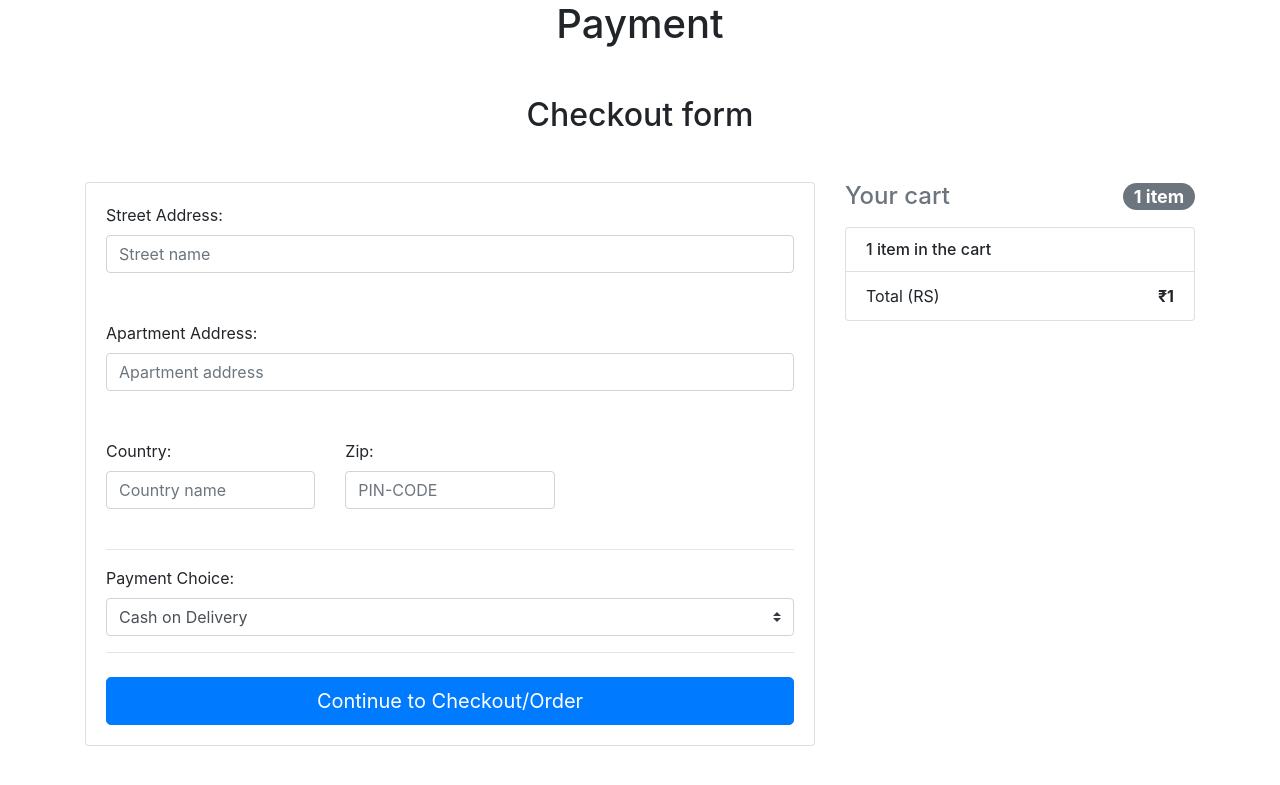
After one commit to Dave108/E-Commerce-Project-Django-, a Django app: template app/templates/checkout.html in a window 1280 px wide. The commit adds this page. Shown: the top 785 px of the page. Run offline with Django 3.2, Linux system fonts and the light colour scheme; the template is opened without the code that fills it: most values are stand-ins (such as "Sample title", 1, 10 or a date in 2020); some libraries are stand-ins or nearby versions.

Commit message:
commit after adding order placement gateway

```diff
--- a/app/templates/cartpage.html
+++ b/app/templates/cartpage.html
@@ -8,7 +8,7 @@
     <!-- Bootstrap CSS -->
     <link rel="stylesheet" href="https://maxcdn.bootstrapcdn.com/bootstrap/4.0.0/css/bootstrap.min.css" integrity="sha384-Gn5384xqQ1aoWXA+058RXPxPg6fy4IWvTNh0E263XmFcJlSAwiGgFAW/dAiS6JXm" crossorigin="anonymous">
 
-    <title>Product Page</title>
+    <title>Cart Page</title>
     <!-- fontawesome script button logos -->
     <script src="https://kit.fontawesome.com/e672d1ec50.js" crossorigin="anonymous"></script>
   </head>
@@ -113,7 +113,7 @@
           <b>Final Price: {{total_kart_price}}</b>
           <p class="text-success"> You will save <span>&#8377;</span>{{discount}} on this order</p>
           <p class="text-center">
-          <a href="#" class="btn btn-sm btn-outline-warning " style="width:250px;">Proceed to Buy</a>
+          <a href="{% url 'checkout' %}" class="btn btn-sm btn-outline-warning " style="width:250px;">Proceed to Buy</a>
           </p>
         </div>
       </div>
--- /dev/null
+++ b/app/templates/checkout.html
@@ -0,0 +1,177 @@
+<!doctype html>
+<html lang="en">
+  <head>
+    <!-- Required meta tags -->
+    <meta charset="utf-8">
+    <meta name="viewport" content="width=device-width, initial-scale=1, shrink-to-fit=no">
+
+    <!-- Bootstrap CSS -->
+    <link rel="stylesheet" href="https://maxcdn.bootstrapcdn.com/bootstrap/4.0.0/css/bootstrap.min.css" integrity="sha384-Gn5384xqQ1aoWXA+058RXPxPg6fy4IWvTNh0E263XmFcJlSAwiGgFAW/dAiS6JXm" crossorigin="anonymous">
+
+    <title>Checkout</title>
+  </head>
+  <body>
+    <h1 class="text-center">Payment</h1>
+
+
+
+
+
+
+
+
+
+
+
+
+
+    <div class="container wow fadeIn">
+
+      <!-- Heading -->
+      <h2 class="my-5 h2 text-center">Checkout form</h2>
+
+      <!--Grid row-->
+      <div class="row">
+
+        <!--Grid column-->
+        <div class="col-md-8 mb-4">
+
+          <!--Card-->
+          <div class="card">
+
+            <!--Card content-->
+            <form method="POST" class="card-body">
+            {% csrf_token %}
+              <!--address-->
+              <div class="md-form mb-5">
+                <label class="">Street Address: </label>
+                <input class="form-control sm-3" name="street_address" type="text" placeholder="Street name" required>
+              </div>
+
+              <!--address-2-->
+              <div class="md-form mb-5">
+                <label class="">Apartment Address: </label>
+                <input class="form-control" name="apartment_address" type="text" placeholder="Apartment address" required>
+              </div>
+
+              <!--Grid row-->
+              <div class="row">
+
+                <!--Grid column-->
+                <div class="col-lg-4 col-md-12 mb-4">
+                  <label>Country: </label>
+                  <input type="text" name="country" placeholder="Country name" class="form-control" required>
+                </div>
+                <!--Grid column-->
+
+                <!--Grid column-->
+                <div class="col-lg-4 col-md-6 mb-4">
+
+                  <label >Zip: </label>
+                  <input type="number" name="zip" maxlength="10" placeholder="PIN-CODE" class="form-control" required>
+                  <div class="invalid-feedback">
+                    Zip code required.
+                  </div>
+
+                </div>
+                <!--Grid column-->
+
+              </div>
+              <!--Grid row-->
+
+              <hr>
+
+              <div class="d-block my-3">
+
+                <label class="mr-sm-2" for="inlineFormCustomSelect">Payment Choice:</label>
+                <select class="custom-select mr-sm-2" id="inlineFormCustomSelect" name="payment_choice" required>
+                  <option selected value="CD">Cash on Delivery</option>
+                  <option value="NB">Net Banking</option>
+                  <option value="UPI">UPI</option>
+                  <option value="DC">Debit Card</option>
+                  <option value="CC">Credit Card</option>
+                </select>
+              </div>
+
+              <hr class="mb-4">
+              <button class="btn btn-primary btn-lg btn-block" type="submit">Continue to Checkout/Order</button>
+
+            </form>
+
+          </div>
+          <!--/.Card-->
+
+        </div>
+        <!--Grid column-->
+
+          <!--Grid column-->
+        <div class="col-md-4 mb-4">
+
+          <!-- Heading -->
+          <h4 class="d-flex justify-content-between align-items-center mb-3">
+            <span class="text-muted">Your cart</span>
+            <span class="badge badge-secondary badge-pill">
+            {% if total_kart_items != 1 and total_kart_items != 0%}
+              {{total_kart_items}} items
+              {% else %}
+              {{total_kart_items}} item
+            {% endif %}
+            </span>
+          </h4>
+
+          <!-- Cart -->
+          <ul class="list-group mb-3 z-depth-1">
+            <li class="list-group-item d-flex justify-content-between lh-condensed">
+              <div>
+                <h6 class="my-0">
+                {% if total_kart_items != 1 and total_kart_items != 0%}
+                  {{total_kart_items}} items in the cart
+                  {% else %}
+                  {{total_kart_items}} item in the cart
+                {% endif %}
+                </h6>
+              </div>
+            </li>
+
+
+            {% comment %} <li class="list-group-item d-flex justify-content-between bg-light">
+              <div class="text-success">
+                <h6 class="my-0">Promo code</h6>
+                <small>EXAMPLECODE</small>
+              </div>
+              <span class="text-success">-$0</span>
+            </li> {% endcomment %}
+            <li class="list-group-item d-flex justify-content-between">
+              <span>Total (RS)</span>
+              <strong><span>&#8377;</span>{{ total_kart_price }}</strong>
+            </li>
+          </ul>
+          <!-- Cart -->
+
+        </div>
+
+      </div>
+      <!--Grid row-->
+
+    </div>
+
+
+
+
+
+
+
+
+
+
+
+
+
+
+    <!-- Optional JavaScript -->
+    <!-- jQuery first, then Popper.js, then Bootstrap JS -->
+    <script src="https://code.jquery.com/jquery-3.2.1.slim.min.js" integrity="sha384-KJ3o2DKtIkvYIK3UENzmM7KCkRr/rE9/Qpg6aAZGJwFDMVNA/GpGFF93hXpG5KkN" crossorigin="anonymous"></script>
+    <script src="https://cdnjs.cloudflare.com/ajax/libs/popper.js/1.12.9/umd/popper.min.js" integrity="sha384-ApNbgh9B+Y1QKtv3Rn7W3mgPxhU9K/ScQsAP7hUibX39j7fakFPskvXusvfa0b4Q" crossorigin="anonymous"></script>
+    <script src="https://maxcdn.bootstrapcdn.com/bootstrap/4.0.0/js/bootstrap.min.js" integrity="sha384-JZR6Spejh4U02d8jOt6vLEHfe/JQGiRRSQQxSfFWpi1MquVdAyjUar5+76PVCmYl" crossorigin="anonymous"></script>
+  </body>
+</html>
--- a/app/urls.py
+++ b/app/urls.py
@@ -15,5 +15,6 @@ urlpatterns = [
                   path('product/increase-cart/<pk>/', views.increase_cart, name='increase-cart'),
                   path('product/decrease-cart/<pk>/', views.decrease_cart, name='decrease-cart'),
                   path('product/cart/', views.open_cart, name='cart'),
+                  path('product/checkout/', views.open_checkout, name='checkout'),
                   path('product/<str:slug>/', views.view_product, name='product'),
               ] + static(settings.MEDIA_URL, document_root=settings.MEDIA_ROOT)
```
Also changed, not shown: app/admin.py (+20 -5 lines), app/models.py (+57 -12 lines), app/views.py (+88 -28 lines), app/migrations/0024_rename_order_orderplaced.py (added), app/migrations/0025_kart_ordered.py (added), app/migrations/0026_auto_20211008_0726.py (added), app/migrations/0027_checkoutaddress_payment.py (added), app/migrations/0028_checkoutaddress_save_address.py (added), app/migrations/0029_auto_20211008_1035.py (added), app/migrations/0030_alter_orderplaced_payment_id.py (added), app/migrations/0031_remove_orderplaced_payment_choice.py (added), app/migrations/0032_remove_checkoutaddress_save_address.py (added), app/migrations/0033_auto_20211008_1217.py (added), app/migrations/0034_remove_ordereditems_user.py (added), 3 more files.
